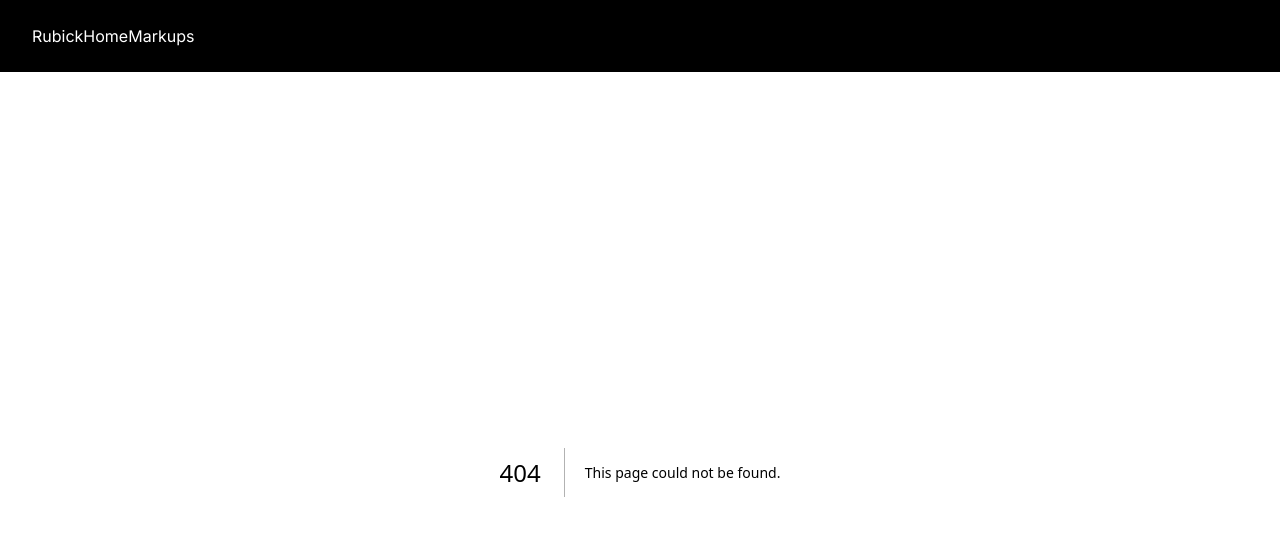
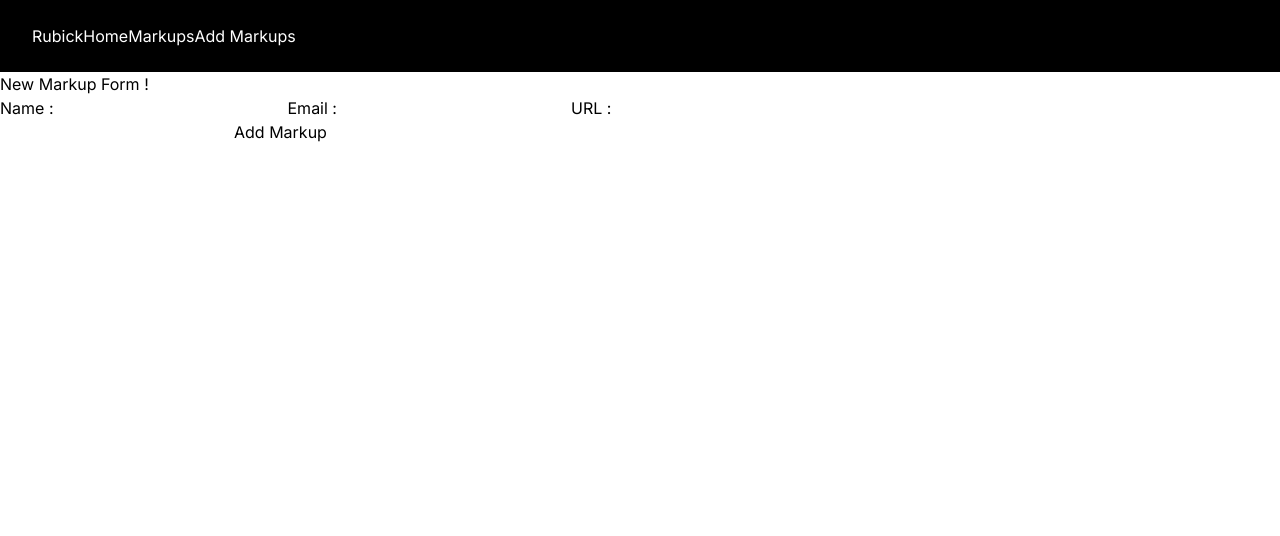
Before and after one commit to salilramani/devapp, a Next.js app: page /createMarkup in a window 1280 px wide. Before the commit this address had no page. Shown: the top 536 px of the page. Built offline with nearby package versions, Linux system fonts and the light colour scheme.

Commit message:
moving ahead

```diff
--- a/app/Markups/[:id]/page.jsx
+++ b/app/Markups/[:id]/page.jsx
@@ -1,13 +1,50 @@
-import Markupiframe from '@/app/components/Markupiframe'
-import React from 'react'
+"use client";
 
-const page = () => {
+import { useEffect, useState } from 'react';
+import Markupiframe from '@/app/components/Markupiframe';
+import { useParams } from 'next/navigation';
+
+const Page = () => {
+  const params = useParams(); // Use useParams to get the dynamic segments
+  const id = params[":id"]; // Destructure 'id' from params
+  const [markupUrl, setMarkupUrl] = useState('');
+  const [isLoading, setIsLoading] = useState(true);
+  const [error, setError] = useState(null);
+  console.log(params);
+  console.log(id);
+
+  useEffect(() => {
+    const fetchMarkupUrl = async () => {
+      try {
+        if (id) {
+          console.log(`Fetching markup URL for ID: ${id}`); // Log the ID for debugging
+          const response = await fetch(`/api/getMarkupById?id=${id}`);
+          if (!response.ok) {
+            throw new Error('Error fetching markup URL');
+          }
+          const result = await response.json();
+          console.log(`Fetched Markup URL: ${result.markup_url}`); // Log the fetched URL for debugging
+          setMarkupUrl(result.markup_url);
+        }
+      } catch (error) {
+        setError(error.message);
+      } finally {
+        setIsLoading(false);
+      }
+    };
+
+    fetchMarkupUrl();
+  }, [id]);
+
+  if (isLoading) return <p>Loading...</p>;
+  if (error) return <p>Error: {error}</p>;
+
   return (
     <div>
-         <Markupiframe src =  "https://assuredpsychology.com" title = " Assured Psychology" />
+      <h1>Markup for ID: {id}</h1>
+      <Markupiframe markupUrl={markupUrl} />
+    </div>
+  );
+};
 
-    </div>
-  )
-}
-
-export default page
+export default Page;
--- a/app/Markups/page.jsx
+++ b/app/Markups/page.jsx
@@ -1,11 +1,11 @@
 import React from 'react'
-import Markupcard from '../components/Markupcard'
+import MarkupList from '../components/Markuplist'
 
 const page = () => {
   return (
     <div>
         <h1> List of Markups</h1>
-        <Markupcard />
+        <MarkupList />
     </div>
   )
 }
--- /dev/null
+++ b/app/api/addMarkup/route.jsx
@@ -0,0 +1,26 @@
+
+import { NextResponse } from 'next/server';
+import { Client } from 'pg';
+
+const client = new Client({
+  connectionString: process.env.POSTGRES_URL,
+  ssl: {
+    rejectUnauthorized: false,
+  },
+});
+
+client.connect();
+
+export async function POST(request) {
+  const { name, email, url } = await request.json();
+
+  try {
+    const query = 'INSERT INTO users (user_name, user_email, markup_url) VALUES ($1, $2, $3)';
+    const values = [name, email, url];
+    await client.query(query, values);
+    return NextResponse.json({ message: 'Form submitted successfully' }, { status: 200 });
+  } catch (error) {
+    console.error('Error inserting data:', error);
+    return NextResponse.json({ error: 'Error submitting form' }, { status: 500 });
+  }
+}
--- /dev/null
+++ b/app/api/getAllMarkups/route.jsx
@@ -0,0 +1,23 @@
+import { NextResponse } from 'next/server';
+import { Client } from 'pg';
+
+const client = new Client({
+  connectionString: process.env.POSTGRES_URL,
+  ssl: {
+    rejectUnauthorized: false,
+  },
+});
+
+client.connect();
+
+export async function GET() {
+  try {
+    const query = 'SELECT * FROM users';
+    const result = await client.query(query);
+
+    return NextResponse.json(result.rows, { status: 200 });
+  } catch (error) {
+    console.error('Error fetching data:', error);
+    return NextResponse.json({ error: 'Error fetching data' }, { status: 500 });
+  }
+}
--- /dev/null
+++ b/app/api/getMarkupById/route.jsx
@@ -0,0 +1,32 @@
+import { NextResponse } from 'next/server';
+import { Client } from 'pg';
+
+const client = new Client({
+  connectionString: process.env.POSTGRES_URL,
+  ssl: {
+    rejectUnauthorized: false,
+  },
+});
+
+client.connect();
+
+export async function GET(request) {
+  const { searchParams } = new URL(request.url);
+  const id = searchParams.get('id');
+  console.log('Fetching data for ID:', id);
+
+  try {
+    const query = 'SELECT markup_url FROM users WHERE id = $1';
+    const values = [id];
+    const result = await client.query(query, values);
+
+    if (result.rows.length === 0) {
+      return NextResponse.json({ error: 'Markup not found' }, { status: 404 });
+    }
+
+    return NextResponse.json(result.rows[0], { status: 200 });
+  } catch (error) {
+    console.error('Error fetching markup URL:', error);
+    return NextResponse.json({ error: 'Error fetching markup URL' }, { status: 500 });
+  }
+}
--- /dev/null
+++ b/app/components/MarkupList.jsx
@@ -0,0 +1,42 @@
+"use client";  // Mark this component as a client component
+
+import { useEffect, useState } from 'react';
+import Markupcard from './Markupcard';
+
+const MarkupList = () => {
+  const [data, setData] = useState([]);
+  const [isLoading, setIsLoading] = useState(true);
+  const [error, setError] = useState(null);
+
+  useEffect(() => {
+    const fetchData = async () => {
+      try {
+        const response = await fetch('/api/getAllMarkups');
+        if (!response.ok) {
+          throw new Error('Error fetching data');
+        }
+        const result = await response.json();
+        setData(result);
+      } catch (error) {
+        setError(error.message);
+      } finally {
+        setIsLoading(false);
+      }
+    };
+
+    fetchData();
+  }, []);
+
+  if (isLoading) return <p>Loading...</p>;
+  if (error) return <p>Error: {error}</p>;
+
+  return (
+    <div className="markup-list">
+      {data.map((item) => (
+        <Markupcard key={item.id} id={item.id} user_name={item.user_name} user_email={item.user_email} markup_url={item.markup_url} />
+      ))}
+    </div>
+  );
+};
+
+export default MarkupList;
--- a/app/components/Markupcard.jsx
+++ b/app/components/Markupcard.jsx
@@ -1,23 +1,19 @@
-import Link from 'next/link'
-import React from 'react'
+import Link from 'next/link';
+import React from 'react';
 
-const Markupcard = () => {
+const Markupcard = ({ id, user_name, user_email, markup_url }) => {
   return (
-    <>
-        <Link href = "/Markups/1">
-        <div class="max-w-sm rounded overflow-hidden shadow-lg">
-            <div class="px-6 py-4">
-                    <div class="font-bold text-xl mb-2">Assured Psychology Markup</div>
-                        <p class="text-gray-700 text-base">
-                        Click here to open the markup file.
-                        </p>
-                    </div>
+    <Link href={`/Markups/${id}`}>
+      <div className="max-w-sm rounded overflow-hidden shadow-lg">
+        <div className="px-6 py-4">
+          <div className="font-bold text-xl mb-2">Name: {user_name} Markup</div>
+          <h2>{user_email}</h2>
+          <h2>{markup_url}</h2>
+          <p className="text-gray-700 text-base">Click here to open the markup file.</p>
+        </div>
+      </div>
+    </Link>
+  );
+};
 
-        </div>
-        </Link>
-    </>
-
-  )
-}
-
-export default Markupcard
+export default Markupcard;
--- /dev/null
+++ b/app/components/Markupform.jsx
@@ -0,0 +1,88 @@
+"use client"
+
+import {useRouter} from "next/navigation"
+import {useState,React} from "react"
+
+const Markupform = () => {
+
+
+    const [name, setName] = useState('')
+    const [email, setEmail] =useState('')
+    const [url, setURL] = useState('')
+    const [isLoading,setIsLoading] =useState(false)
+
+    const handleSubmit = async (e) => {
+        e.preventDefault();
+        setIsLoading(true);
+
+        const formdata = {
+          name,
+          email,
+          url,
+        };
+
+        try {
+          const response = await fetch('./api/addMarkup', {
+            method: "POST",
+            headers: {
+              "Content-Type": "application/json",
+            },
+            body: JSON.stringify(formdata),
+          });
+
+          if (response.ok) {
+            alert('Form submitted successfully');
+            setName("");
+            setEmail("");
+            setURL("");
+          } else {
+            const errorData = await response.json(); // Assuming server sends error details
+            alert(`Error: ${errorData.message || 'Failed to submit form'}`);
+          }
+        } catch (error) {
+          console.error('Error submitting form:', error);
+          alert('Failed to submit form');
+        } finally {
+          setIsLoading(false);
+        }
+      };
+
+  return (
+    <div>
+        <form className="w-1/2" onSubmit={handleSubmit}>
+            <label>
+                <span>Name :</span>
+                <input
+                type="text"
+                onChange={(e) => setName(e.target.value)}
+                value={name}
+                />
+            </label>
+            <label>Email :
+                <input
+                type="text"
+                onChange={(e) => setEmail(e.target.value)}
+                value={email}/>
+            </label>
+            <label>URL :
+                <input
+                type="text"
+                onChange={(e) => setURL(e.target.value)}
+                value={url}
+                />
+            </label>
+            <button
+            className="btn-primary"
+            disabled={isLoading}>
+                {isLoading && <span> Adding..</span>}
+                {!isLoading && <span> Add Markup</span>}
+
+            </button>
+        </form>
+
+    </div>
+
+  )
+}
+
+export default Markupform
--- a/app/components/Markupiframe.jsx
+++ b/app/components/Markupiframe.jsx
@@ -1,19 +1,13 @@
-import React from 'react'
+import React from 'react';
 
-
-const Markupiframe = ({src,title}) => {
+const Markupiframe = ({ markupUrl }) => {
+  if (!markupUrl) return <p>No URL provided</p>;
 
   return (
-    <iframe
-    src = {src}
-    title= {title}
-    width = "100%"
-    height = "1500px"
-    style = {{border:'none'}}
-    >
+    <div>
+      <iframe src={markupUrl} width="100%" height="600px" title="Markup" />
+    </div>
+  );
+};
 
-    </iframe>
-  )
-}
-
-export default Markupiframe
+export default Markupiframe;
--- a/app/components/Navbar.jsx
+++ b/app/components/Navbar.jsx
@@ -9,6 +9,7 @@ const Navbar = () => {
                 <Link href= "/">Rubick</Link>
                 <Link href="/">Home</Link>
                 <Link href="/Markups">Markups</Link>
+                <Link href="/createMarkup">Add Markups</Link>
             </span>
 
      </div>
--- /dev/null
+++ b/app/createMarkup/page.jsx
@@ -0,0 +1,18 @@
+import React from 'react'
+import Markupform from '../components/Markupform'
+
+
+function page() {
+  return (
+    <div>
+        New Markup Form !
+        <Markupform />
+
+
+    </div>
+
+
+  )
+}
+
+export default page
--- a/package.json
+++ b/package.json
@@ -16,6 +16,7 @@
     "http-proxy-middleware": "^3.0.0",
     "next": "14.2.4",
     "next-http-proxy-middleware": "^1.2.6",
+    "pg": "^8.12.0",
     "postcss": "8.4.38",
     "react": "18.3.1",
     "react-dom": "18.3.1",
```
Also changed, not shown: 1 other file (tests, documents, lock files or other folders).
